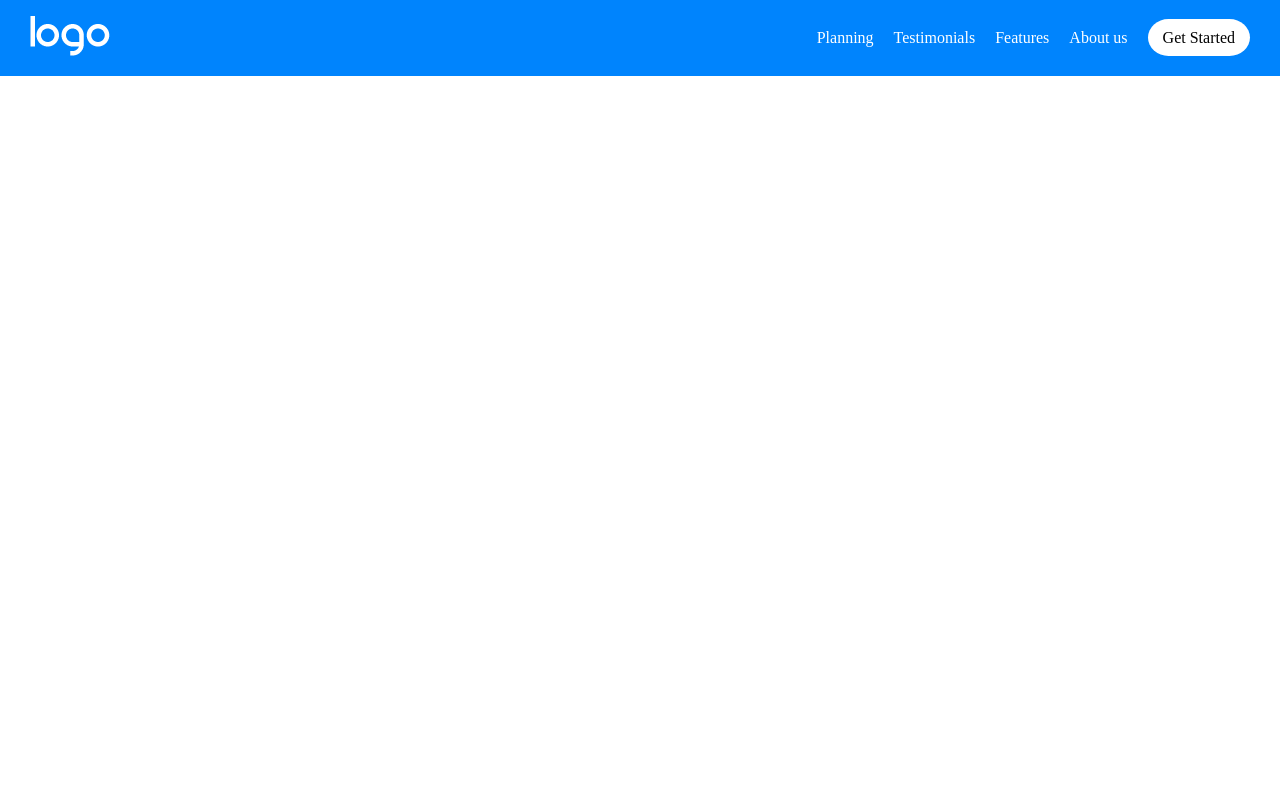
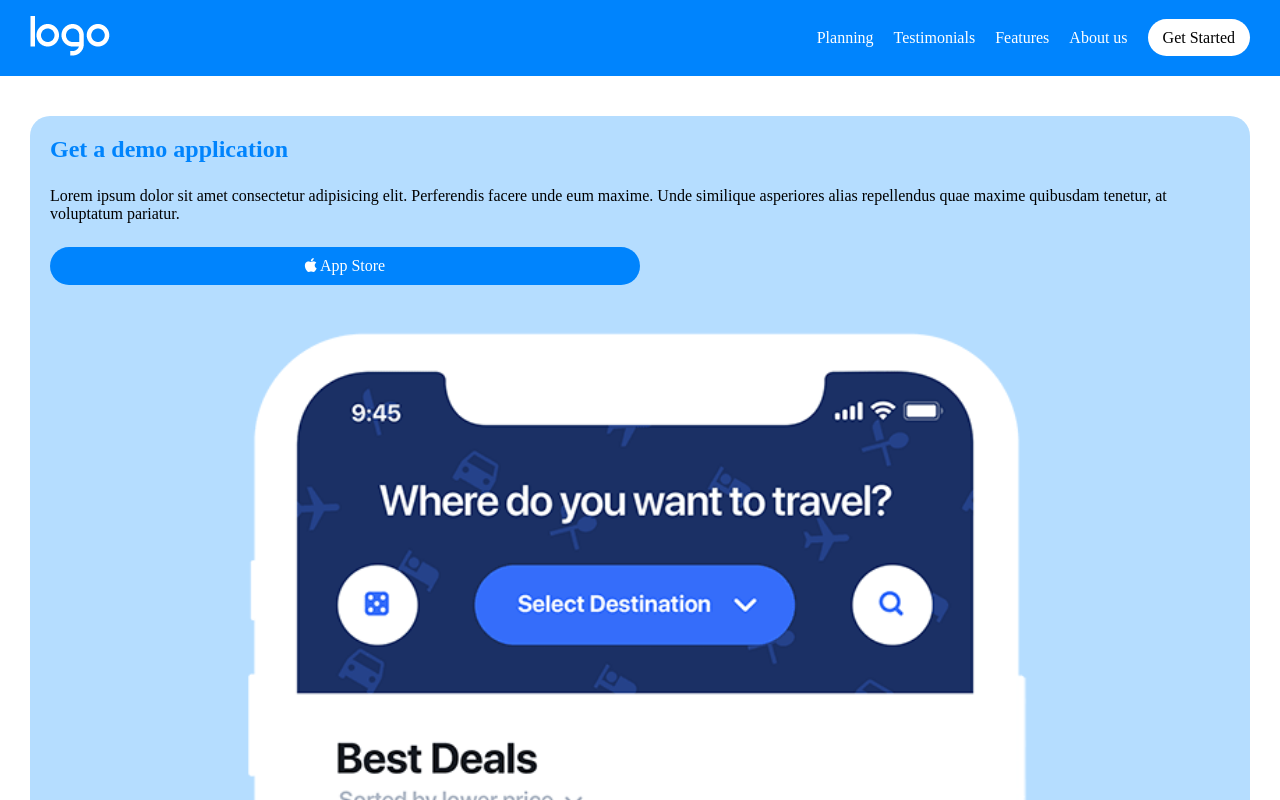
Before and after one commit to Gas9220/htmlcss-responsive-layout, a plain HTML site: page index.html in a window 1280 px wide. Shown: the top 800 px of the page. Drawn offline with Linux system fonts and the light colour scheme.

Commit message:
Completata la prima colonna della sezione features

```diff
--- a/css/style.css
+++ b/css/style.css
@@ -14,10 +14,14 @@ Common
 
 :root {
     --primary-blue: #0084FD;
-  }
+}
 
 .flex {
     display: flex;
+}
+
+.container {
+    flex-wrap: wrap;
 }
 
 .j-between {
@@ -35,6 +39,11 @@ nav {
 
 nav ul {
     list-style: none;
+}
+
+a {
+    text-decoration: none;
+    color: inherit;
 }
 
 /*
@@ -56,18 +65,24 @@ header i {
 }
 
 header nav ul li a {
-    text-decoration: none;
-    color: inherit;
     margin-left: 1.25rem;
+}
+
+.links-style {
+    padding: .625rem .9375rem;
+    border-radius: 500px;
 }
 
 .link-primary-style {
     background-color: white;
     color: black;
-    padding: .625rem .9375rem;
-    border-radius: 20%/50%
+
 }
 
+.link-secondary-style {
+    background-color: var(--primary-blue);
+    color: white;
+}
 
 @media screen and (min-width: 992px) {
     nav {
@@ -78,3 +93,48 @@ header nav ul li a {
         display: none;
     }
 }
+
+/*
+Main
+*/
+
+/* Features Section */
+
+.features-section .container {
+    margin-top: 2.5rem;
+}
+
+.features-section .container .col {
+    width: 100%;
+    background-color: #B5DDFF;
+    border-radius: 1.25rem;
+    flex-wrap: wrap;
+}
+
+.features-section .container .col .feature-description > *:not(:last-child) {
+    margin-bottom: 1.5rem;
+}
+
+.features-section .container h2 {
+    color: var(--primary-blue);
+}
+
+.feature-screenshot img {
+    width: 80%;
+}
+
+.feature-screenshot {
+    width: 100%;
+    justify-content: center;
+}
+
+.feature-description {
+    width: 100%;
+    padding: 1.25rem;
+}
+
+.feature-description a {
+    text-align: center;
+    display: block;
+    width: 50%;
+}
--- a/index.html
+++ b/index.html
@@ -45,7 +45,7 @@
                     <a href="#">About us</a>
                 </li>
                 <li>
-                    <a href="#" class="link-primary-style">Get Started</a>
+                    <a href="#" class="link-primary-style links-style">Get Started</a>
                 </li>
             </ul>
         </nav>
@@ -54,7 +54,30 @@
     <!-- /Header -->
 
     <!-- Main -->
-    <main></main>
+    <main>
+        <!-- Features -->
+        <section class="features-section">
+            <div class="container flex padding-lr-30">
+                <div class="col flex">
+                    <div class="feature-description">
+                        <h2>Get a demo application</h2>
+                        <p>Lorem ipsum dolor sit amet consectetur adipisicing elit. Perferendis facere unde eum maxime.
+                            Unde similique asperiores alias repellendus quae maxime quibusdam tenetur, at voluptatum
+                            pariatur.</p>
+                        <a href="#" class="link-secondary-style links-style">
+                            <i class="fa-brands fa-apple"></i>
+                            App Store
+                        </a>
+                    </div>
+
+                    <div class="feature-screenshot flex">
+                        <img src="img/phone.png" alt="phone">
+                    </div>
+                </div>
+            </div>
+        </section>
+        <!-- /Features -->
+    </main>
     <!-- /Main -->
 
     <!-- Footer -->
```
Also changed, not shown: img/phone.png (added).
